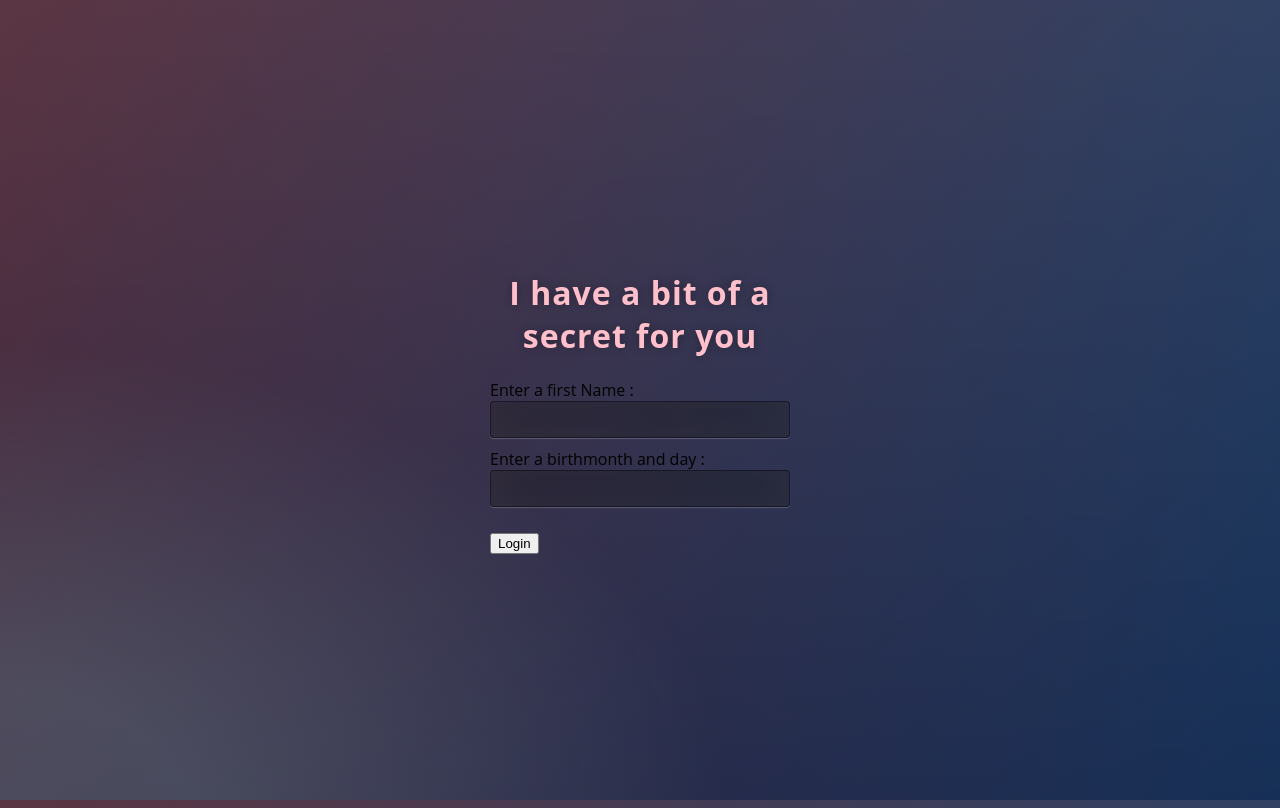
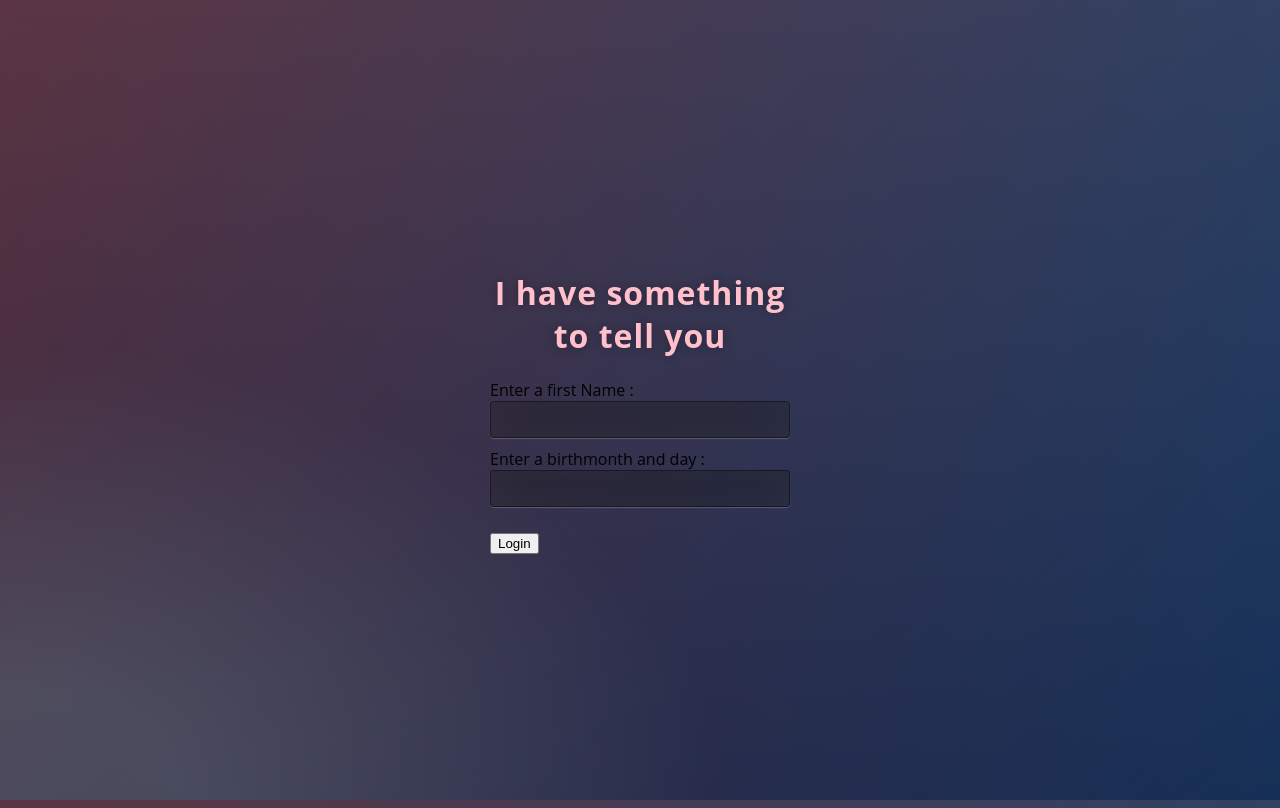
Before and after one commit to jsmoothcreativity/Fara, a plain HTML site: page index.html in a window 1280 px wide. Drawn offline with Linux system fonts and the light colour scheme.

Commit message:
Update index.html

```diff
--- a/index.html
+++ b/index.html
@@ -63,7 +63,7 @@
 
 	<body>
 		<div class="login">
-		<h1 style="color:pink">I have a bit of a secret for you</h1>
+		<h1 style="color:pink">I have something to tell you</h1>
 
 		<form method="post">
 			Enter a first Name : <input id='username' type='text' required>
```
